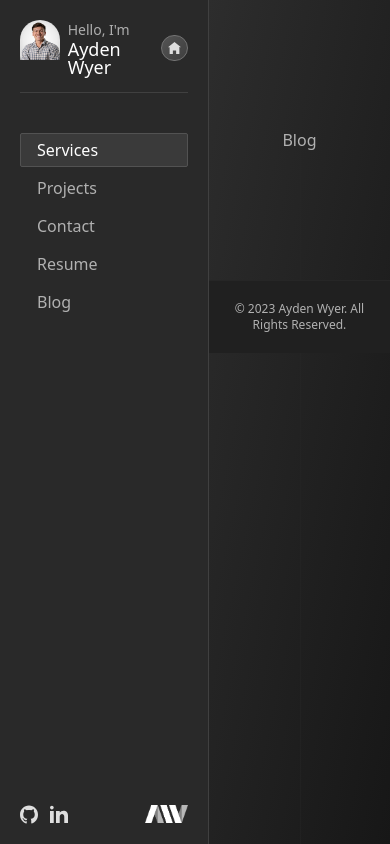
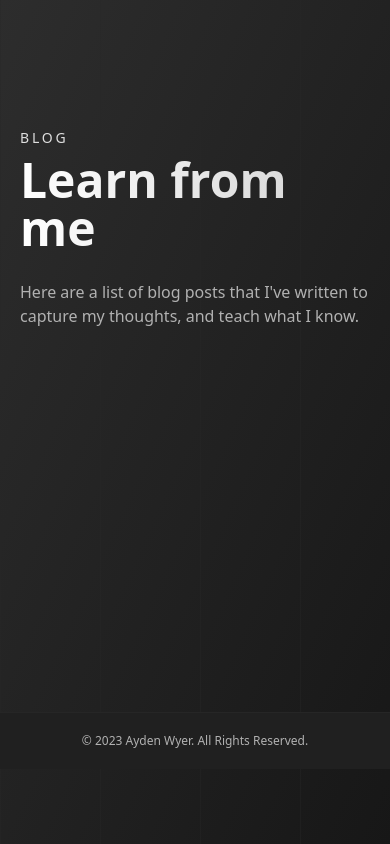
Before and after one commit to aydenwyer/my-personal-portfolio, a Next.js app: page /blog in a window 390 px wide. Built offline with nearby package versions, Linux system fonts and the light colour scheme.

Commit message:
Updates to mobile styling

```diff
--- /dev/null
+++ b/src/app/blog/BlogPostCard.tsx
@@ -0,0 +1,5 @@
+export default function BlogPostCard() {
+  return (
+    <div>BlogPostCard</div>
+  )
+}
--- a/src/app/blog/page.tsx
+++ b/src/app/blog/page.tsx
@@ -1,5 +1,14 @@
+import SectionHeading from "../components/SectionHeading"
+import BlogPostCard from "./BlogPostCard"
+
+
 export default function blog() {
   return (
-    <div>Blog</div>
+    <section className="flex flex-col gap-44">
+      <SectionHeading preheader="blog" header="Learn from me" paragraph="Here are a list of blog posts that I've written to capture my thoughts, and teach what I know."/>
+      <div>
+
+      </div>
+    </section>
   )
 }
--- a/src/app/components/SectionHeading.tsx
+++ b/src/app/components/SectionHeading.tsx
@@ -11,7 +11,7 @@ const SectionHeading = ({ preheader, header, paragraph }: Heading) => {
         <h3 className="text-sm uppercase tracking-[.2em] text-[#dfdfdf]">
           {preheader}
         </h3>
-        <h1 className="font-bold text-5xl bg-gradient-to-r from-white to-[#D0D0D0] inline-block text-transparent bg-clip-text leading-snug">
+        <h1 className="font-bold text-5xl bg-gradient-to-r from-white to-[#D0D0D0] inline-block text-transparent bg-clip-text leading-none pb-3 pt-2 sm:leading-snug sm:py-0">
           {header}
         </h1>
       </div>
--- a/src/app/components/footer/Footer.tsx
+++ b/src/app/components/footer/Footer.tsx
@@ -1,6 +1,6 @@
 const Footer = () => {
   return (
-    <footer className="mt-auto w-full p-5 bg-[#202020] border-neutral-800 border-t-[1px] text-center font-regular text-xs">
+    <footer className="w-full p-5 bg-[#202020] border-neutral-800 border-t-[1px] text-center font-regular text-xs z-50 mt-32">
       &copy; {new Date().getFullYear()} Ayden Wyer. All Rights Reserved.
     </footer>
   );
--- a/src/app/components/navbar/Navbar.tsx
+++ b/src/app/components/navbar/Navbar.tsx
@@ -5,7 +5,7 @@ import NavIcons from "./NavIcons";
 
 export default function Navbar() {
   return (
-    <aside className="bg-[#292929] border-r-[1px] border-neutral-700 w-72 p-5 flex flex-col z-50">
+    <aside className="hidden lg:flex bg-[#292929] border-r-[1px] border-neutral-700 w-72 p-5 flex-col z-50">
       <div>
         <NavNameTag />
         <NavLinkList />
--- a/src/app/components/sections/contact/ContactForm.tsx
+++ b/src/app/components/sections/contact/ContactForm.tsx
@@ -32,7 +32,7 @@ const ContactForm = () => {
       }}
       onSubmit={handleSubmit}
     >
-      <div className="grid grid-flow-col grid-cols-2 gap-3">
+      <div className="grid grid-flow-row grid-cols-1 sm:grid-flow-col sm:grid-cols-2 gap-3">
         <div className="flex flex-col gap-1">
           <label htmlFor="sender-name">Name</label>
           <input
--- a/src/app/components/sections/projects/ProjectCard.tsx
+++ b/src/app/components/sections/projects/ProjectCard.tsx
@@ -8,7 +8,7 @@ type Project = {
 
 const ProjectCard = ({ heading, paragraph, tech }: Project) => {
   return (
-    <div className="max-w-xl flex gap-9 items-start card cursor-pointer p-5 rounded-md border-[1px] border-transparent hover:bg-white/[.06] hover:border-[#424242] transition-all ease-out duration-150">
+    <div className="max-w-xl flex flex-col sm:flex-row gap-9 items-start card cursor-pointer p-5 rounded-md border-[1px] border-transparent hover:bg-white/[.06] hover:border-[#424242] transition-all ease-out duration-150">
       <Image src="/test-image.png" width={170} height={100} alt="Test image" />
       <div className="flex flex-col gap-7 ">
         <div className="flex flex-col gap-3">
--- a/src/app/components/sections/services/ServicesCard.tsx
+++ b/src/app/components/sections/services/ServicesCard.tsx
@@ -7,13 +7,13 @@ type ServiceCard = {
 
 const ServicesCard = ({ heading, paragraph }: ServiceCard) => {
   return (
-    <div className="cursor-pointer flex gap-6 p-5 max-w-xl items-center rounded-md border-[1px] border-transparent hover:bg-white/[.06] hover:border-[#424242] transition-all ease-out duration-150 card">
+    <div className="cursor-pointer flex flex-col sm:flex-row gap-6 p-5 max-w-xl items-center rounded-md border-[1px] border-transparent hover:bg-white/[.06] hover:border-[#424242] transition-all ease-out duration-150 card">
       <Image
         src="/test-image.png"
         width={270}
         height={150}
         alt="Test image"
-        className="w-[270px] h-[150px]"
+        className="w-full sm:w-[270px]"
       />
       <div className="flex flex-col gap-2">
         <div className="flex gap-3 items-center card-animation transition-all ease-out">
--- a/src/app/layout.tsx
+++ b/src/app/layout.tsx
@@ -30,14 +30,13 @@ export default function RootLayout({
         <main className="flex h-[100vh] w-[100vw]">
           <ActiveSectionContextProvider>
             <Navbar />
-            <section className="bg-gradient-to-br from-[#2d2d2d] to-[#171717] grow overflow-y-auto flex justify-center pt-32 scroll-smooth">
-              <div className="z-10 flex flex-col gap-32 w-full items-center h-fit">
+            <section className="bg-gradient-to-br from-[#2d2d2d] to-[#171717] grow overflow-y-auto flex flex-col items-center pt-32 scroll-smooth">
+              <div className="z-10 flex flex-col gap-32 w-full items-center h-fit px-5">
                 {children}
-                <Footer />
               </div>
+              <Footer />
               <div className="background-lines fixed left-0 right-0 top-0 bottom-0 z-0 opacity-[.4]"></div>
             </section>
-
           </ActiveSectionContextProvider>
         </main>
       </body>
--- a/src/lib/_constants.ts
+++ b/src/lib/_constants.ts
@@ -28,10 +28,10 @@ const NAV_LINKS = [
         link: "/resume",
         linkName: "Resume"
     },
-    {
-        link: "/blog",
-        linkName: "Blog"
-    },
+    // {
+    //     link: "/blog",
+    //     linkName: "Blog"
+    // },
 ]
 
 export { NAV_LINKS, NAV_ICONS };
```
Also changed, not shown: src/lib/_blogposts.ts (added).
